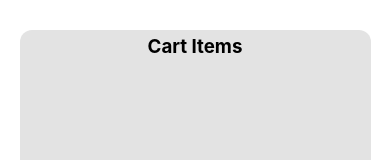
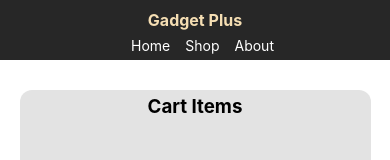
Before and after one commit to habib-sc/gadget-plus-react, a React (Create React App) app: page / in a window 390 px wide. Shown: the top 160 px of the page. Built offline with nearby package versions, Linux system fonts and the light colour scheme.

Commit message:
cart item delete funtionality and favicon added, qa section responsive fix, header added

```diff
--- a/public/index.html
+++ b/public/index.html
@@ -1,14 +1,12 @@
 <!DOCTYPE html>
 <html lang="en">
+
 <head>
   <meta charset="utf-8" />
   <link rel="icon" href="%PUBLIC_URL%/favicon.ico" />
   <meta name="viewport" content="width=device-width, initial-scale=1" />
   <meta name="theme-color" content="#000000" />
-    <meta
-      name="description"
-      content="Web site created using create-react-app"
-    />
+  <meta name="description" content="Web site created using create-react-app" />
   <link rel="apple-touch-icon" href="%PUBLIC_URL%/logo192.png" />
   <!--
       manifest.json provides metadata used when your web app is installed on a
@@ -24,8 +22,9 @@
       work correctly both with client-side routing and a non-root public URL.
       Learn how to configure a non-root public URL by running `npm run build`.
     -->
-    <title>React App</title>
+  <title>Gadget Plus</title>
 </head>
+
 <body>
   <noscript>You need to enable JavaScript to run this app.</noscript>
   <div id="root"></div>
@@ -40,4 +39,5 @@
       To create a production bundle, use `npm run build` or `yarn build`.
     -->
 </body>
+
 </html>
--- a/src/App.js
+++ b/src/App.js
@@ -2,6 +2,7 @@ import { useState } from 'react';
 import Modal from 'react-modal/lib/components/Modal';
 import './App.css';
 import Cart from './components/Cart/Cart';
+import Header from './components/Header/Header';
 import Products from './components/Products/Products';
 import Qa from './components/Qa/Qa';
 
@@ -56,14 +57,20 @@ function App() {
     setCart([]);
   };
 
+  const deleteCartItem = (cartItem) => {
+    let cartAfterDelete = cart.filter(item=> item !== cartItem);
+    setCart(cartAfterDelete);
+  };
+
   return (
     <div className="App">
+      <Header></Header>
       <div className="app-body">
         <div className='app-left'>
           <Products addToCart={addToCart}></Products>
         </div>
         <div className="cart">
-          <Cart resetCart={resetCart} cart={cart}></Cart>
+          <Cart resetCart={resetCart} deleteCartItem={deleteCartItem} cart={cart}></Cart>
         </div>
       </div>
       <Qa></Qa>
--- a/src/components/Cart/Cart.js
+++ b/src/components/Cart/Cart.js
@@ -4,7 +4,7 @@ import CartItem from './CartItem/CartItem';
 import RandomCartItem from './RandomCartItem/RandomCartItem';
 
 const Cart = (props) => {
-    const { cart, resetCart } = props;
+    const { cart, resetCart, deleteCartItem } = props;
 
     const [randomCartItem, setRandomCartItem] = useState([]);
 
@@ -18,7 +18,7 @@ const Cart = (props) => {
         <div className='cart-container'>
             <h3>Cart Items</h3>
             {
-                cart.map(cartItem => <CartItem key={cartItem.id} cartItem={cartItem}></CartItem>)
+                cart.map(cartItem => <CartItem key={cartItem.id} deleteCartItem={deleteCartItem} cartItem={cartItem}></CartItem>)
             }
 
             {cart.length > 0 &&
--- a/src/components/Cart/CartItem/CartItem.js
+++ b/src/components/Cart/CartItem/CartItem.js
@@ -3,12 +3,13 @@ import React from 'react';
 import './CartItem.css';
 
 const CartItem = (props) => {
+    const { deleteCartItem } = props;
     const { name, image } = props.cartItem;
     return (
         <div className='cart-item'>
             <img src={image} alt="img" />
             <h4>{name}</h4>
-            <button>
+            <button onClick={()=>{deleteCartItem(props.cartItem)}}>
                 <TrashIcon className='trash-icon'></TrashIcon>
             </button>
         </div>
--- /dev/null
+++ b/src/components/Header/Header.css
@@ -0,0 +1,32 @@
+.header-container{
+    background-color: rgb(39, 39, 39);
+}
+
+.header{
+    width: 90%;
+    margin: 0 auto;
+    display: flex;
+    align-items: center;
+    justify-content: space-between;
+    color: wheat;
+    padding: 5px 0;
+}
+
+nav a{
+    text-decoration: none;
+    color: white;
+    margin-left: 15px;
+    font-size: 14px;
+}
+
+@media screen and (max-width: 767px) {
+    .header{
+        flex-direction: column;
+    }
+}
+
+@media screen and (min-width: 768px) and (max-width: 1023px) {
+    .header{
+        flex-direction: column;
+    }
+}
--- /dev/null
+++ b/src/components/Header/Header.js
@@ -0,0 +1,21 @@
+import React from 'react';
+import './Header.css';
+
+const Header = () => {
+    return (
+        <div className='header-container'>
+            <div className='header'>
+                <div>
+                    <h4>Gadget Plus</h4>
+                </div>
+                <nav>
+                    <a href="#">Home</a>
+                    <a href="#">Shop</a>
+                    <a href="#">About</a>
+                </nav>
+            </div>
+        </div>
+    );
+};
+
+export default Header;
--- a/src/components/Qa/Qa.css
+++ b/src/components/Qa/Qa.css
@@ -16,3 +16,17 @@
     border: 1px solid gray;
     padding: 10px 15px;
 }
+
+
+@media screen and (max-width: 767px) {
+    .qa-items-container{
+        flex-direction: column;
+    }
+
+}
+
+@media screen and (min-width: 768px) and (max-width: 1023px) {
+    .qa-items-container{
+        flex-direction: column;
+    }
+}
```
Also changed, not shown: 1 other file (tests, documents, lock files or other folders). Lines whose indentation alone changed are shown as unchanged.
